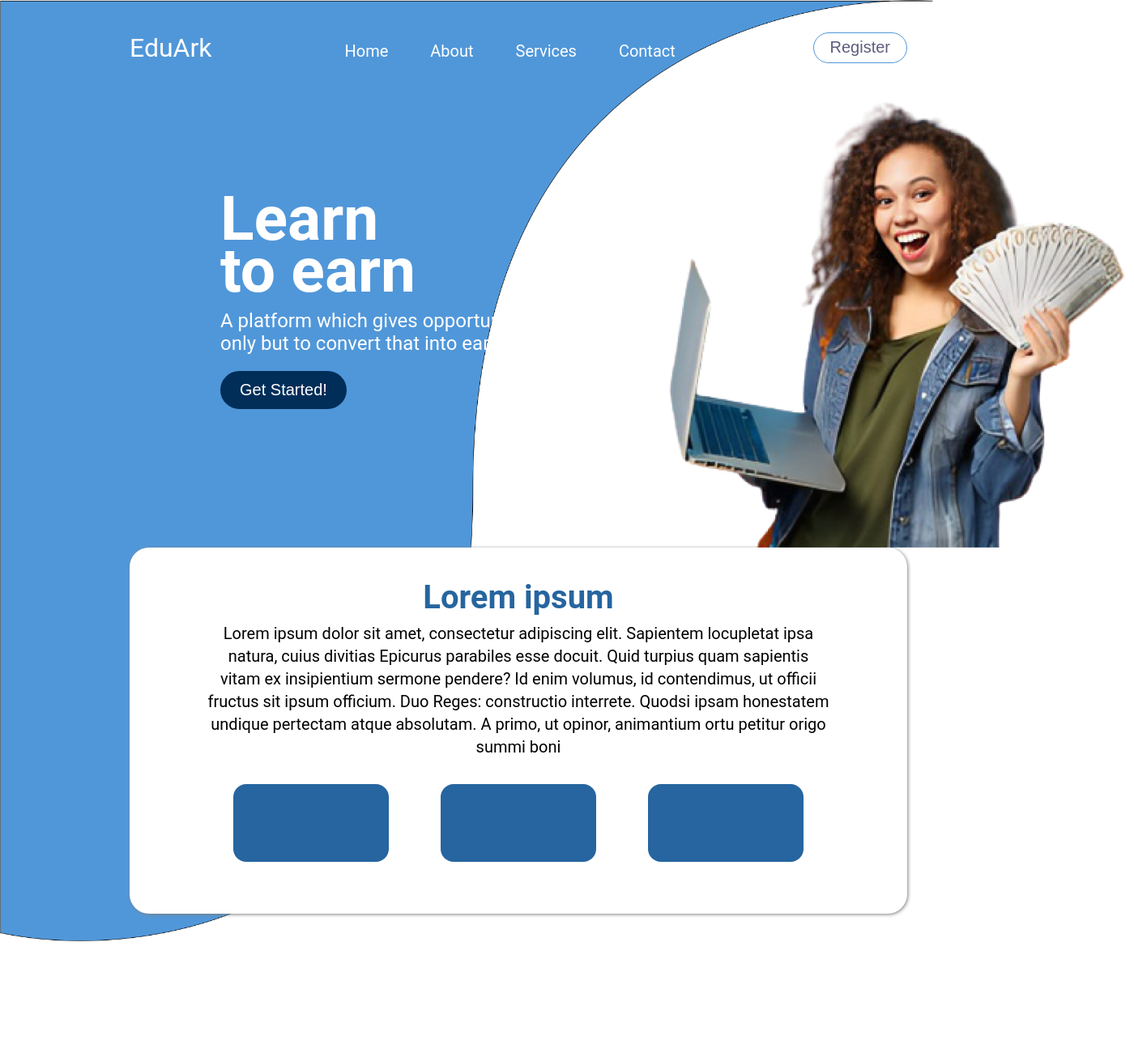
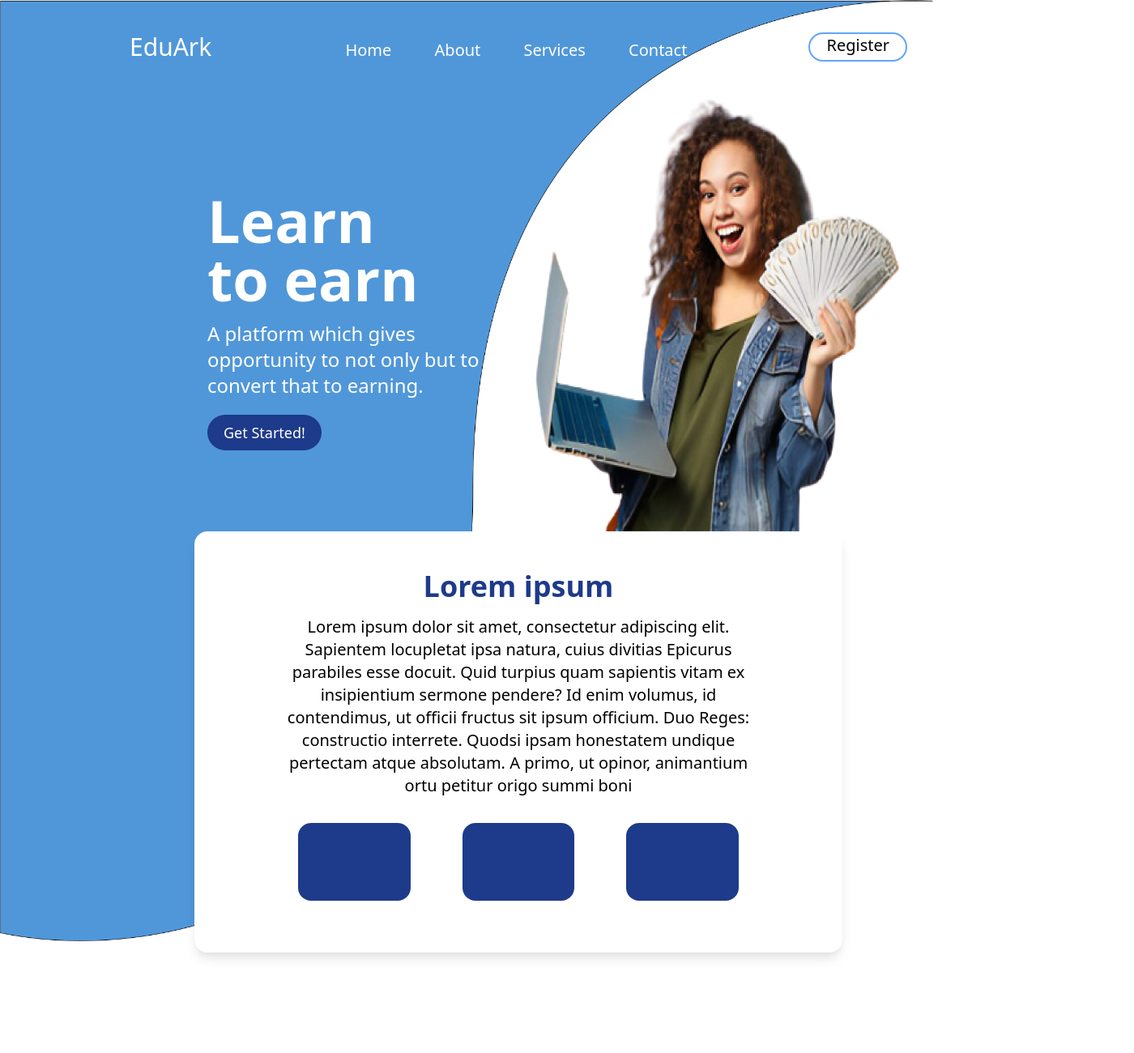
Before and after one commit to jdhvsnehal/eduark, a plain HTML site: page index.html in a window 1280 px wide. Shown: the top 1300 px of the page at 81% size, 1400 px wide, since content can reach past the window. Drawn offline with nearby package versions, Linux system fonts and the light colour scheme.

Commit message:
css to tailwind: navbar, hero, about

```diff
--- a/index.html
+++ b/index.html
@@ -6,39 +6,40 @@
     <meta http-equiv="X-UA-Compatible" content="IE=edge">
     <meta name="viewport" content="width=device-width, initial-scale=1.0">
     <link rel="stylesheet" href="styles.css" />
+    <link rel="stylesheet" href="https://cdn.jsdelivr.net/npm/tailwindcss/dist/tailwind.min.css" />
     <link rel="icon" href="images/icon.png" />
     <title>EduArk</title>
 </head>
 
 <body>
-    <div class="main">
-        <div class="navbar">
-            <span id="logo">EduArk</span>
-            <span>Home</span>
-            <span>About</span>
-            <span>Services</span>
-            <span>Contact</span>
-            <button id="btn">Register</button>
+    <div class="my-10 mx-40">
+        <div class="text-white text-xl">
+            <span class="mr-40 text-3xl">EduArk</span>
+            <span class="mr-12">Home</span>
+            <span class="mr-12">About</span>
+            <span class="mr-12">Services</span>
+            <span class="mr-12">Contact</span>
+            <button class="text-black border-2 rounded-3xl border-blue-400 float-right px-5 pb-1">Register</button>
         </div>
-        <div class="hero">
-            <div class="intro">
-                <h1>Learn<br />to earn</h1>
-                <p>A platform which gives opportunity to not only but to convert that into earning</p>
-                <button id="btn1">Get Started!</button>
+        <div class="flex">
+            <div class="text-lg text-white mt-40 mb-20 ml-24">
+                <h1 class="text-7xl font-bold mb-4 ">Learn<br />to earn</h1>
+                <p class="text-2xl">A platform which gives opportunity to not only but to convert that to earning.</p>
+                <button class="bg-blue-900 py-2 px-5 rounded-full my-5">Get Started!</button>
             </div>
-            <img src="images/girl-img.png">
+            <img src="images/girl-img.png" class="w-8/12 -ml-28">
         </div>
-        <div class="container">
-            <h1>Lorem ipsum</h1>
+        <div class="mx-auto text-center w-5/6 bg-white py-12 px-24 text-xl rounded-2xl shadow-lg">
+            <h1 class="mb-4 text-blue-900 text-4xl font-semibold">Lorem ipsum</h1>
             <p>Lorem ipsum dolor sit amet, consectetur adipiscing elit. Sapientem locupletat ipsa natura, cuius divitias
                 Epicurus parabiles esse docuit. Quid turpius quam sapientis vitam ex insipientium sermone pendere? Id
                 enim volumus, id contendimus, ut officii fructus sit ipsum officium. Duo Reges: constructio interrete.
                 Quodsi ipsam honestatem undique pertectam atque absolutam. A primo, ut opinor, animantium ortu petitur
                 origo summi boni</p>
-            <div class="rect">
-                <div></div>
-                <div></div>
-                <div></div>
+            <div class="flex justify-evenly w-full">
+                <div class="w-48 h-24 bg-blue-900 m-8 mb-4 rounded-2xl"></div>
+                <div class="w-48 h-24 bg-blue-900 m-8 mb-4 rounded-2xl"></div>
+                <div class="w-48 h-24 bg-blue-900 m-8 mb-4 rounded-2xl"></div>
             </div>
         </div>
         <div class="card1">
--- a/styles.css
+++ b/styles.css
@@ -13,22 +13,22 @@ body {
     font-family: 'Roboto', sans-serif;
 }
 
-.main {
+/* .main {
     margin: 2.5rem 10rem;
-}
+} */
 
-.navbar>* {
+/* .navbar>* {
     margin-right: 3rem;
     color: white;
     font-size: 20px;
-}
-
+} */
+/*
 #logo {
     font-size: 2rem;
     margin-right: 10rem;
-}
+} */
 
-#btn {
+/* #btn {
     padding: 0.4rem 1.25rem;
     color: rgb(93, 92, 126);
     background: white;
@@ -36,23 +36,23 @@ body {
     border-radius: 1.25rem;
     float: right;
     margin-right: 0;
-}
+} */
 
-.hero {
+/* .hero {
     display: flex;
-}
-
+} */
+/*
 .hero img {
     width: 800px;
     margin-left: -7.5rem;
     margin-right: -20rem;
-}
+} */
 
-.intro {
+/* .intro {
     color: white;
     font-size: 1.5rem;
     max-width: 28rem;
-    margin: 10rem 0 5rem 7rem;
+    margin: 10rem 0 5rem 7rem ;
 }
 
 .intro h1 {
@@ -69,8 +69,8 @@ body {
     padding: 0.75rem 1.5rem;
     border-radius: 1.5rem;
     border: 0;
-}
-
+} */
+/*
 .container {
     padding: 3rem 6rem;
     background: white;
@@ -80,16 +80,15 @@ body {
     font-size: 1.25rem;
     text-align: center;
     border-radius: 1.5rem;
-    line-height: 1.75rem;
     box-shadow: 1px 1px 4px gray;
 }
 
 .container h1 {
     color: #26659F;
     margin-bottom: 1rem;
-}
+} */
 
-.rect {
+/* .rect {
     display: flex;
     justify-content: space-evenly;
 }
@@ -100,7 +99,7 @@ body {
     width: 12rem;
     height: 6rem;
     border-radius: 1rem;
-}
+} */
 
 .card1 {
     margin-top: 22rem;
```
